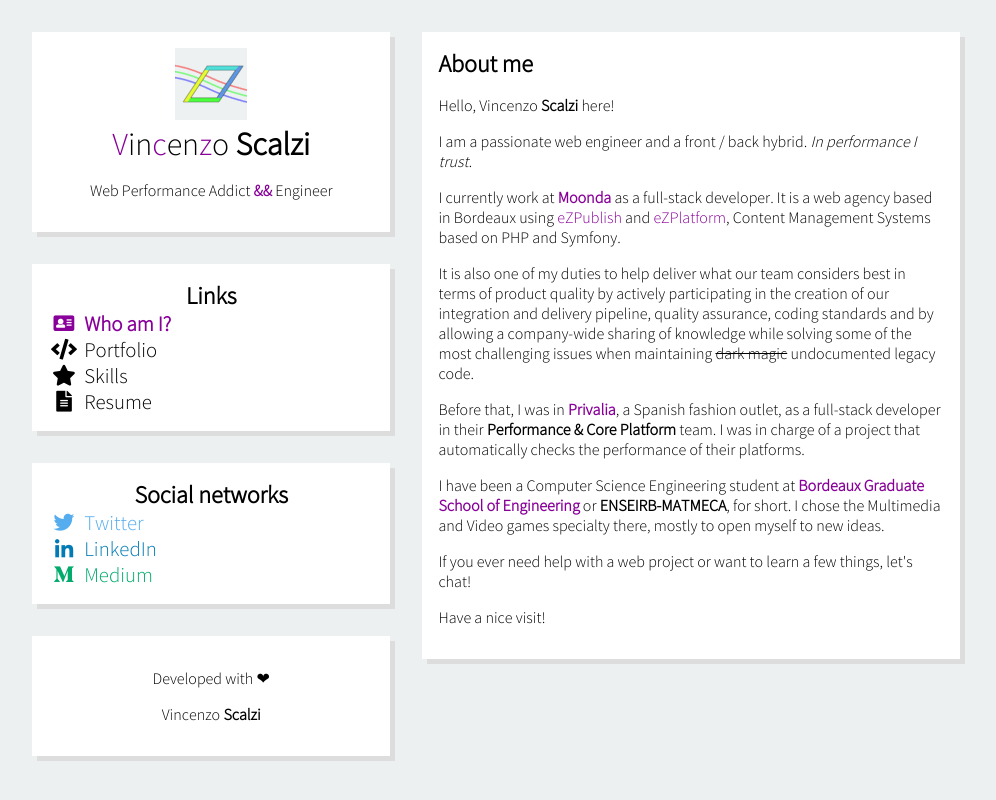
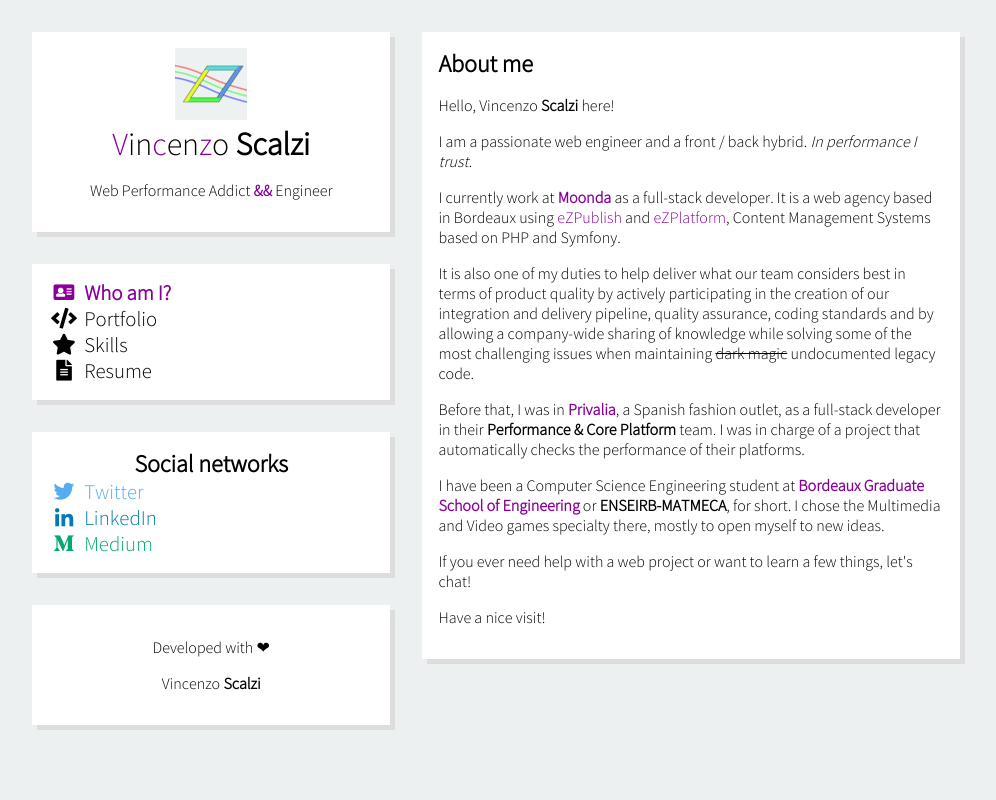
Before and after one commit to vcz-fr/Website, a Jekyll site: the page built from index.html, in a window 1280 px wide. Shown: the top 800 px of the page, without its empty margins (144-1140 px from the left). Built offline with Jekyll 4.4.1, drawn with Linux system fonts in a browser that asks for light colours.

Commit message:
[Feature] Removed collapsible nav links

```diff
--- a/_includes/leftcolumn.html
+++ b/_includes/leftcolumn.html
@@ -4,27 +4,19 @@
         <h1 class=b><span class=p>V</span>in<span class=p>c</span>en<span class=p>z</span>o <b>Scalzi</b></h1>
         <p>Web Performance Addict <b class=p>&amp;&amp;</b> Engineer</p>
     </div>
-    <div class=c>
-        <h2 class=t>Links</h2>
-        <input name=y id=e type=checkbox>
-        <label for=e class=t>
-            <span>▼</span>
-            <span>▲</span>
-        </label>
-        <nav class="links">
+    <nav class="c links">
         {% for item in site.data.navigation %}
         <a {% if page.active == item.name %}class="active"{% endif %} href="{{item.url}}">
             <i>{{item.icon}}</i> {{item.text}}
         </a>
         {% endfor %}
     </nav>
-    </div>
     <div class=c>
         <h2 class=t>Social networks</h2>
         <div class="links">
-            <a href=//twitter.com/vcz_fr style=color:#55acee><i></i> Twitter</a>
-            <a href=//linkedin.com/in/vscalzi style=color:#007bb5><i></i> LinkedIn</a>
-            <a href=//medium.com/@vcz_fr style=color:#00ab6c><i></i> Medium</a>
+            <a href="https://twitter.com/vcz_fr" style=color:#55acee><i></i> Twitter</a>
+            <a href="https://linkedin.com/in/vscalzi" style=color:#007bb5><i></i> LinkedIn</a>
+            <a href="https://medium.com/@vcz_fr" style=color:#00ab6c><i></i> Medium</a>
         </div>
     </div>
     <div class="c t e">
--- a/_sass/responsive.scss
+++ b/_sass/responsive.scss
@@ -3,15 +3,11 @@
     display: initial;
   }
 
-  .f,
-  [name="y"] + label {
+  .f {
     display: block;
   }
 
-  .e,
-  [name="y"]:not(:checked) + label + nav,
-  [name="y"]:not(:checked) + label > span:nth-child(2),
-  [name="y"]:checked + label > span:first-child {
+  .e {
     display: none;
   }
 
@@ -21,7 +17,6 @@
 
   #m,
   #g,
-  [name="y"]:checked + label,
   #p .d > * {
     width: 100%;
     margin: 0;
--- a/assets/css/global.sass
+++ b/assets/css/global.sass
@@ -63,8 +63,6 @@
     font-weight: 700
     color: #809
 
-input,
-[name=y] + label,
 .f
     display: none
 
--- a/index.html
+++ b/index.html
@@ -10,9 +10,9 @@
     <p>
         I am a passionate web engineer and a front / back hybrid. <em>In performance I trust.</em></p>
     <p>
-        I currently work at <a href="//moonda.com"> <strong>Moonda</strong></a> as a full-stack developer.
-        It is a web agency based in Bordeaux using <a href="//ez.no">eZPublish </a> and
-        <a href="//ezplatform.com">eZPlatform</a>, Content Management Systems based on PHP and Symfony.
+        I currently work at <a href="https://moonda.com/"><strong>Moonda</strong></a> as a full-stack developer.
+        It is a web agency based in Bordeaux using <a href="https://ez.no/">eZPublish </a> and
+        <a href="https://ezplatform.com/">eZPlatform</a>, Content Management Systems based on PHP and Symfony.
     </p>
     <p>
         It is also one of my duties to help deliver what our team considers best in terms of product
@@ -22,13 +22,13 @@
         legacy code.
     </p>
     <p>
-        Before that, I was in <a href="//privalia.com"> <strong>Privalia</strong></a>, a Spanish fashion
+        Before that, I was in <a href="https://privalia.com/"> <strong>Privalia</strong></a>, a Spanish fashion
         outlet, as a full-stack developer in their <strong>Performance & Core Platform</strong> team. I was
         in charge of a project that automatically checks the performance of their platforms.
     </p>
     <p>
         I have been a Computer Science Engineering student at
-        <a href="//enseirb-matmeca.fr"><strong>Bordeaux Graduate School of Engineering</strong></a> or
+        <a href="https://enseirb-matmeca.bordeaux-inp.fr"><strong>Bordeaux Graduate School of Engineering</strong></a> or
         <strong>ENSEIRB-MATMECA</strong>, for short.
         I chose the Multimedia and Video games specialty there, mostly to open myself to new ideas.
     </p>
```
Lines whose indentation alone changed are shown as unchanged.
